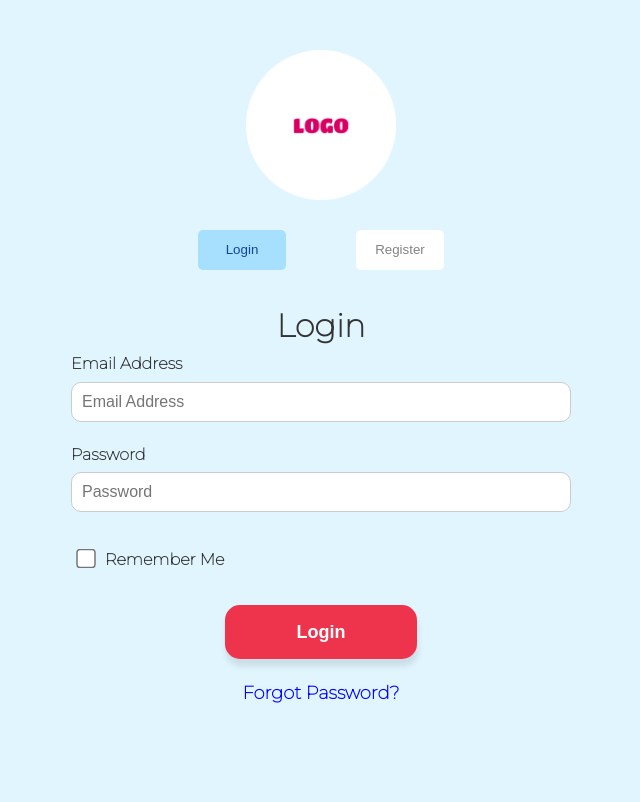
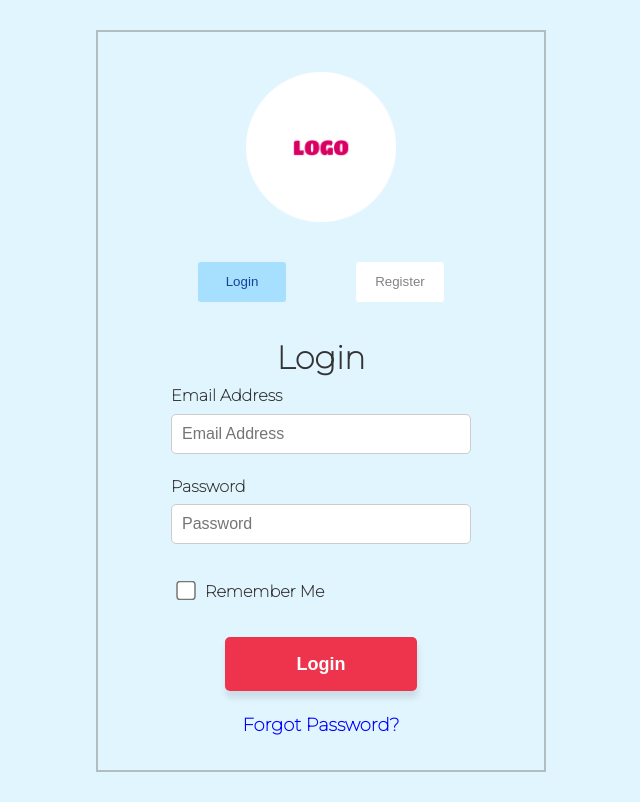
Before and after one commit to KodyMillar/ExpendAware, a Flask app: page /login in a window 1280 px wide. Shown: the whole page, without its empty margins (319-959 px from the left). Before the commit the page ends 703 px from the top, so only its background shows below. Run offline with Flask 3, Linux system fonts and the light colour scheme.

Commit message:
change border radius to 3-5px and adds outline boader for login page

```diff
--- a/category.json
+++ b/category.json
@@ -1 +1 @@
-[{"category": "Food", "total budget": 400, "total expenses": 45, "date": "16 May 2023"}, {"category": "Housing", "total budget": 1000, "total expenses": 300, "date": "16 May 2023"}]
+[{"category": "Food", "total budget": 400, "total expenses": 45, "date": "16 May 2023"}, {"category": "Housing", "total budget": 1000, "total expenses": 300, "date": "16 May 2023"}, {"category": "sd", "total budget": 0, "total expenses": 0, "date": "16 May 2023"}]
--- a/static/login.css
+++ b/static/login.css
@@ -26,7 +26,7 @@ input {
     border: 1px solid #ccc;
     outline: none;
     font-size: 16px;
-    border-radius: 10px;
+    border-radius: 5px;
 }
 
 button {
@@ -37,8 +37,17 @@ button {
 
 /*login page
 --------------------------------*/
+#outline {
+    display: flex;
+    flex-direction: column;
+    align-items: center;
+    border: rgb(131, 131, 131, 0.5) 2px solid;
+    margin: 30px 0;
+    width: 450px;
+}
+
 #login-logo {
-    margin: 50px 0 30px;
+    margin: 40px 0;
 }
 
 .info-to-fill {
@@ -46,7 +55,7 @@ button {
     flex-direction: column;
     justify-content: center;
     width: 50vw;
-    max-width: 500px;
+    max-width: 300px;
 }
 
 .info-title {
@@ -56,7 +65,6 @@ button {
 #login-register-btn {
     display: flex;
     justify-content: center;
-    width: 25vw;
     margin-bottom: 30px;
 }
 
@@ -65,7 +73,7 @@ button {
     width: 88px;
     background-color: white;
     color: rgb(131, 131, 131);
-    border-radius: 5px;
+    border-radius: 3px;
     min-width: 80px;
     margin: 0 35px;
 }
@@ -81,7 +89,7 @@ button {
     font-weight: bold;
     margin: 20px 0;
     background-color: #ed344c;
-    border-radius: 15px;
+    border-radius: 5px;
     width: 15vw;
     min-width: 100px;
     box-shadow: 1px 7px 6px rgba(0, 0, 0, 0.1);
@@ -99,6 +107,7 @@ button {
     color: blue;
     font-size: 18px;
     align-self: center;
+    margin-bottom: 30px;
 }
 /* End of Log In Page --------
 --------------------------------*/
@@ -111,7 +120,7 @@ button {
     background-color: lightcoral;
     width: 230px;
     text-align: center;
-    border-radius: 5px;
+    border-radius: 3px;
     position: fixed;
     left: 50%;
     transform: translate(-50%, -50%);
@@ -131,7 +140,7 @@ button {
     transform: translate(-50%, -50%);
     padding: 10px;
     border: 1px solid #ccc;
-    border-radius: 10px;
+    border-radius: 5px;
     display: none;
 }
 
--- a/templates/login.html
+++ b/templates/login.html
@@ -15,6 +15,7 @@
 </head>
 
 <body>
+    <div id="outline">
         <img id="login-logo" src="../static/images/logo.png" width="150" height="150"/>
 
         <div id="login-register-btn">
@@ -78,6 +79,7 @@
                 </div>
             </div>
         </form>
+    </div>
 
     <script>
 
@@ -196,5 +198,15 @@
             // Handle any errors
         });
     // End of Register Alert //
+
+    // Remember Me //
+        const emailInput = document.getElementById('email');
+        const rememberMe = document.getElementById('rememberMe');
+
+        if (localStorage.getItem('r')) {
+
+        }
+
+    // End of Remember Me //
     </script>
 </body>
```
Lines whose indentation alone changed are shown as unchanged.
